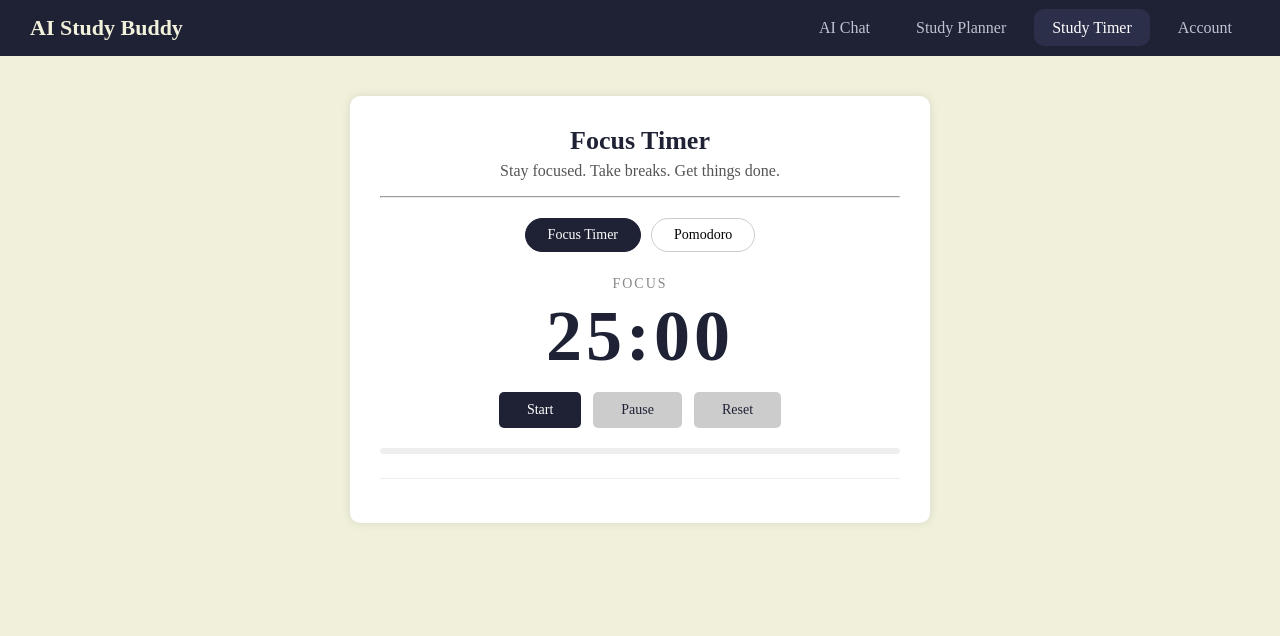
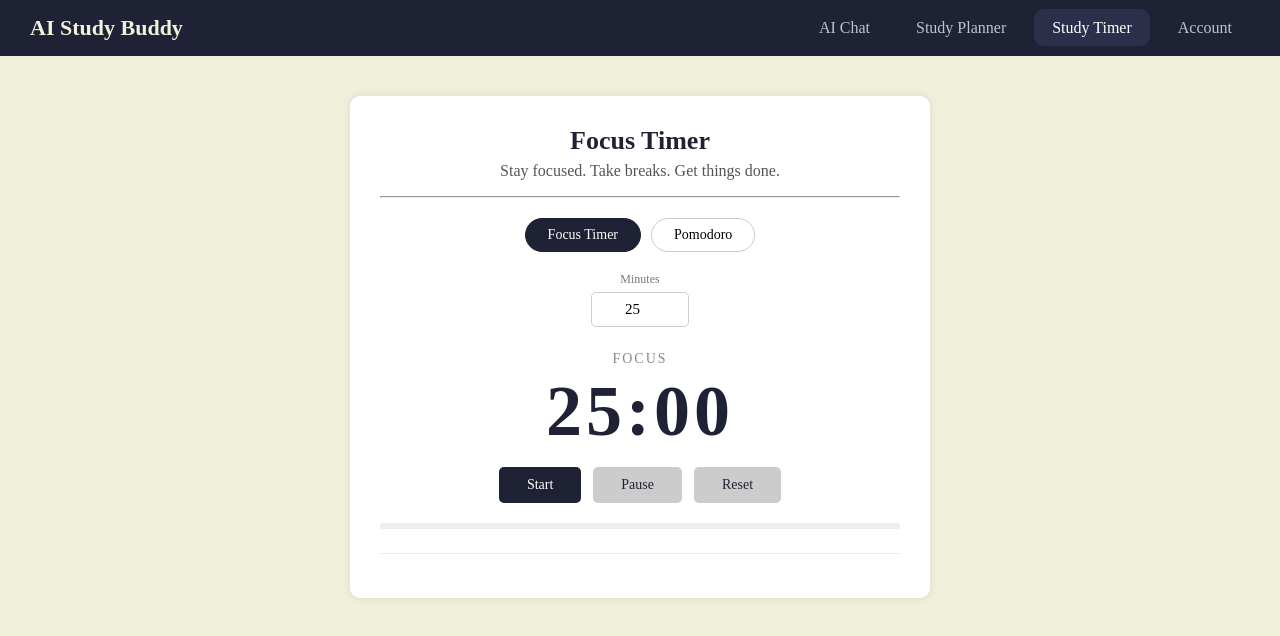
Before and after one commit to fatimaasghar26/AI-Study-Buddy, a website: page public/Study Timer.html in a window 1280 px wide. Drawn offline with Linux system fonts and the light colour scheme.

Commit message:
Add Pomodoro button and custom input fields

```diff
--- a/public/Study Timer.html
+++ b/public/Study Timer.html
@@ -4,9 +4,11 @@
   <meta charset="UTF-8">
   <meta name="viewport" content="width=device-width, initial-scale=1.0">
   <title>Study Timer</title>
+  <script src="authGuard.js"></script>
   <link rel="stylesheet" href="style.css">
 </head>
 <body>
+
   <nav class="nav-container">
     <h1 class="logo">AI Study Buddy</h1>
     <ul class="navbar">
@@ -16,13 +18,24 @@
       <li><a href="Account.html">Account</a></li>
     </ul>
   </nav>
+
   <div class="timer-container">
     <h2 class="timer-title">Focus Timer</h2>
     <p class="timer-sub">Stay focused. Take breaks. Get things done.</p>
     <hr>
+
     <div class="mode-tabs">
       <button class="mode-btn active" onclick="setMode('custom', this)">Focus Timer</button>
-      <button class="mode-btn" onclick="setMode('pomodoro', this)">Pomodoro</button>
+      <button class="mode-btn" id="pomodoroBtn" onclick="setMode('pomodoro', this)">Pomodoro</button>
+    </div>
+
+    <div class="custom-inputs" id="customInputs">
+      <div class="input-row">
+        <div class="time-group">
+          <label>Minutes</label>
+          <input type="number" id="focusMinutes" min="1" max="180" value="25">
+        </div>
+      </div>
     </div>
     <div class="pomodoro-info" id="pomodoroInfo" style="display:none;">
       <div class="pom-row">
@@ -45,17 +58,18 @@
       <div class="time-display" id="timeDisplay">25:00</div>
       <div class="session-info" id="sessionInfo"></div>
     </div>
+
     <div class="timer-controls">
       <button class="ctrl-btn" id="start">Start</button>
       <button class="ctrl-btn secondary" id="pause">Pause</button>
       <button class="ctrl-btn secondary" id="reset">Reset</button>
     </div>
     <div class="progress-bar-wrap">
-      <div class="progress-bar" id="progressBar"></div>
+    <div class="progress-bar" id="progressBar"></div>
     </div>
     <div class="session-log" id="sessionLog"></div>
   </div>
+
   <script src="timer.js"></script>
 </body>
-
 </html>
```
